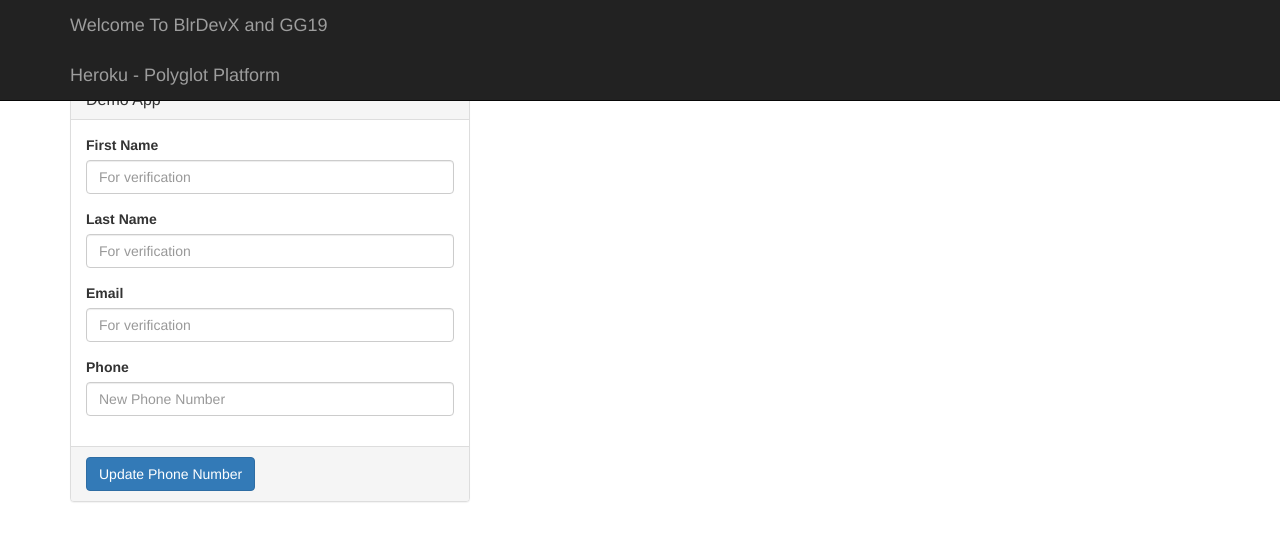
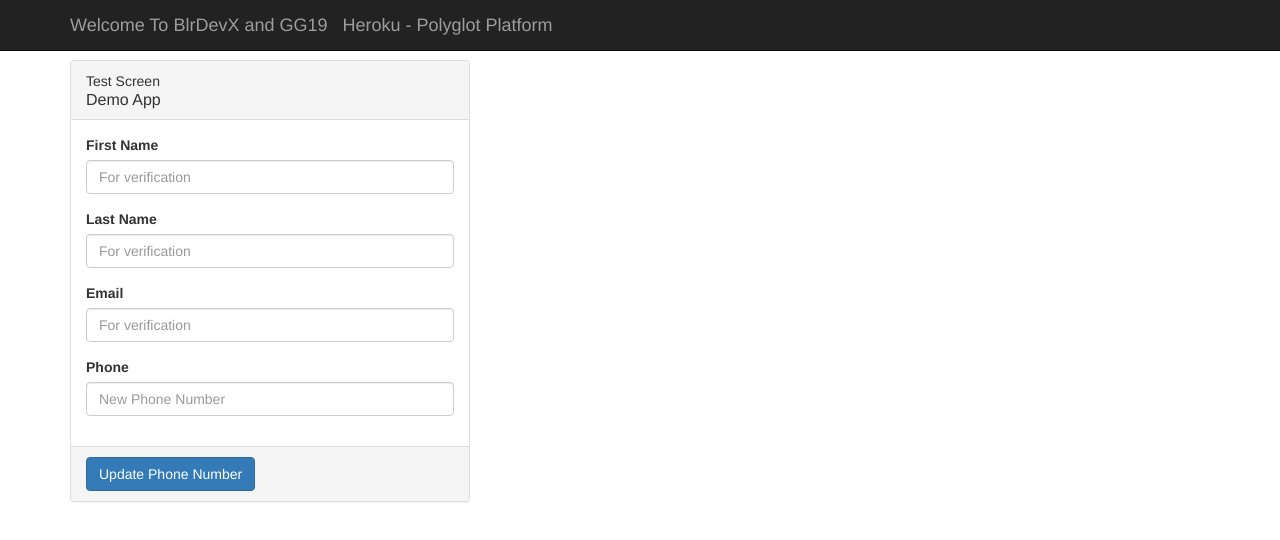
Before and after one commit to Ashish-Dev-Org/heroku-phone-change, a website: page public/index.html in a window 1280 px wide. Drawn offline with nearby package versions, Linux system fonts and the light colour scheme.

Commit message:
new line

```diff
--- a/public/index.html
+++ b/public/index.html
@@ -67,7 +67,7 @@
     <nav class="navbar navbar-inverse navbar-fixed-top">
         <div class="container">
             <div class="navbar-header">
-                <a class="navbar-brand" href="/">Welcome To BlrDevX and GG19</a><br/>
+                <a class="navbar-brand" href="/">Welcome To BlrDevX and GG19</a>
                 <a class="navbar-brand" href="/">Heroku -  Polyglot Platform</a>
             </div>
         </div>
```
